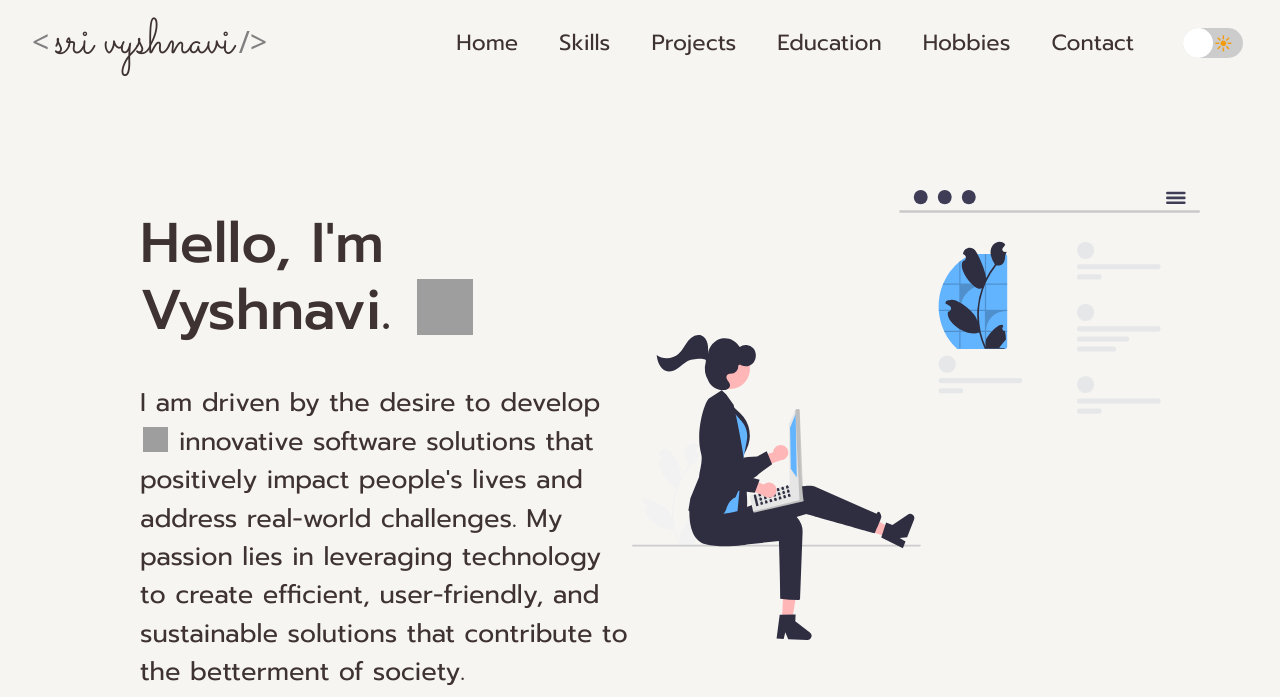
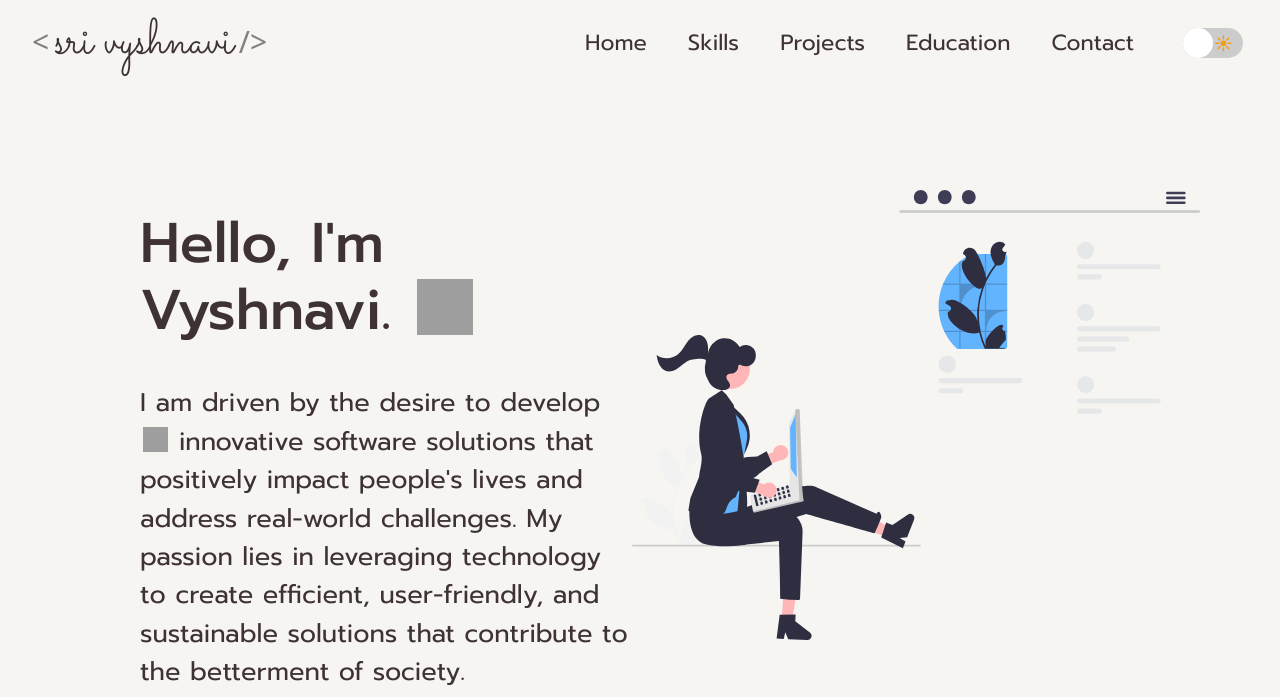
Before and after one commit to vyshnavi-12/My_Portfolio, a plain HTML site: page index.html in a window 1280 px wide. Shown: the top 697 px of the page. Drawn offline with nearby package versions, Linux system fonts and the light colour scheme; grey boxes are pictures that could not be loaded; a web font is replaced by a local one.

Commit message:
Update index.html

```diff
--- a/index.html
+++ b/index.html
@@ -44,9 +44,6 @@
                     </li>
                     <li class="nav-item">
                         <a class="nav-link light-mode" href="#education" style="font-family: Prompt, sans-serif; margin-right: 25px; font-size: 22px;">Education</a>
-                    </li>
-                    <li class="nav-item">
-                        <a class="nav-link light-mode" href="#hobbies" style="font-family: Prompt, sans-serif; margin-right: 25px; font-size: 22px;">Hobbies</a>
                     </li>
                     <li class="nav-item">
                         <a class="nav-link light-mode" href="#contacts" style="font-family: Prompt, sans-serif; margin-right: 25px; font-size: 22px;">Contact</a>
```
